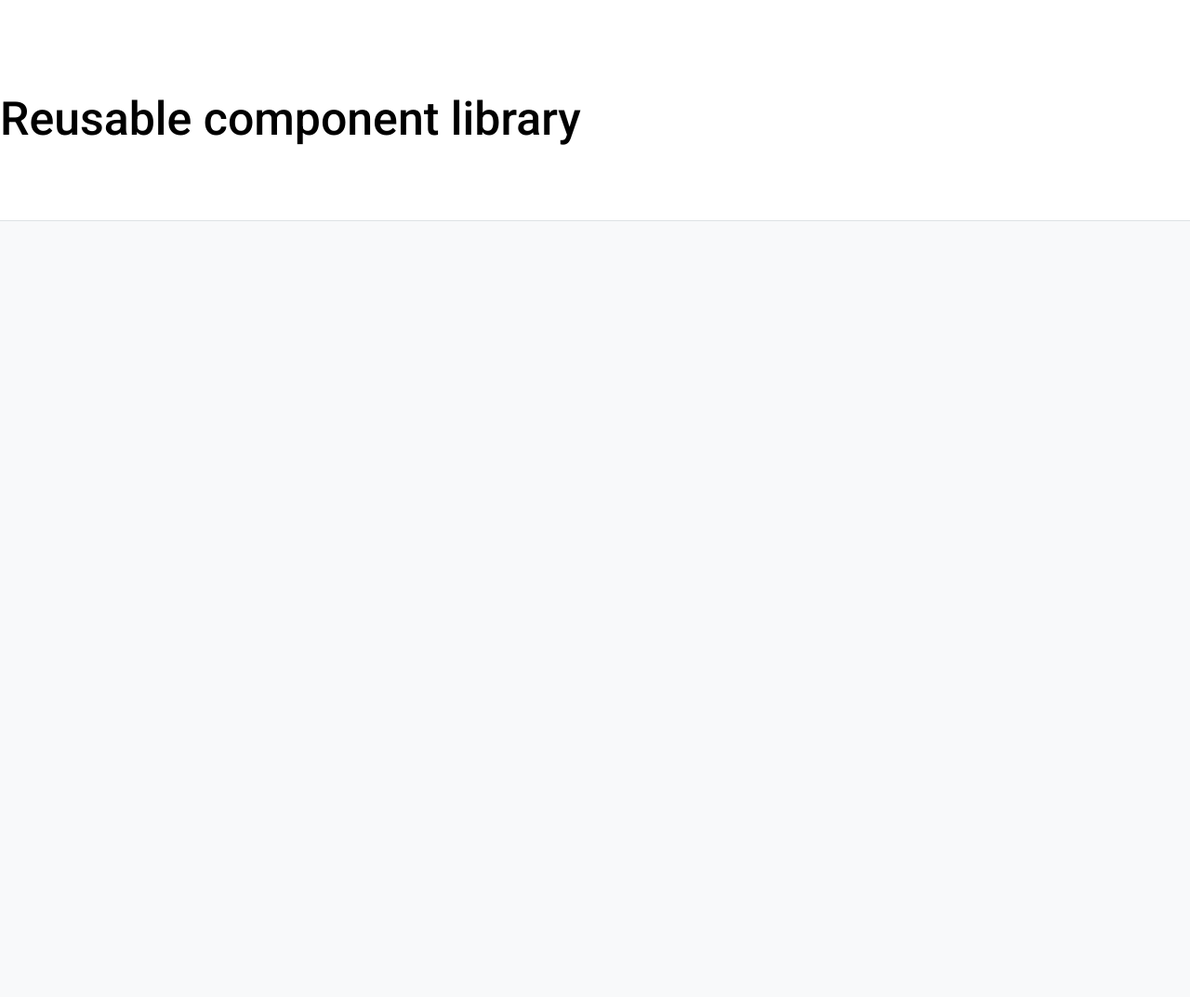
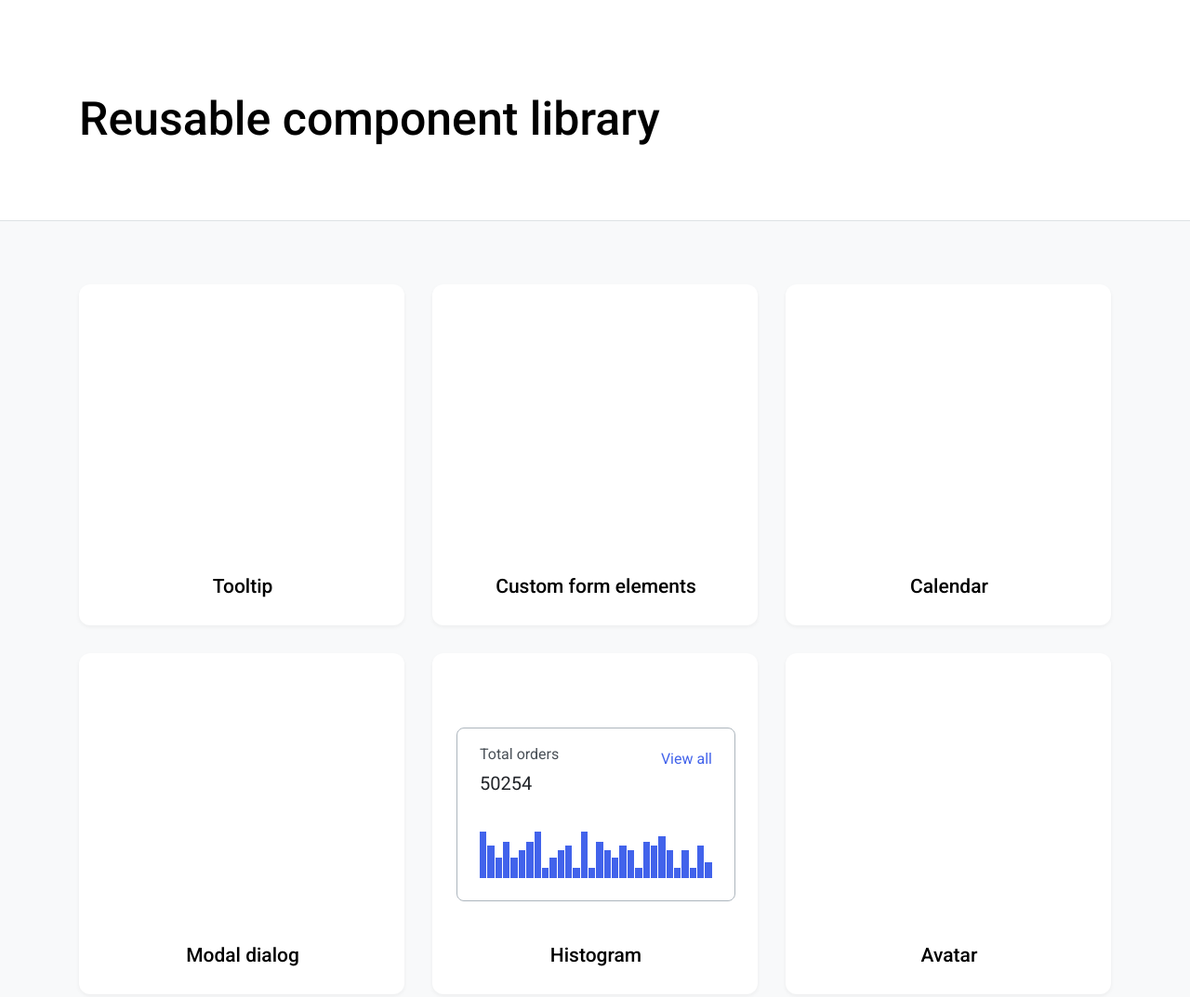
Before and after one commit to js-tasks-ru/htmlcss-20230911-4_frenky233, a website: page index.html in a window 1280 px wide. Shown: the top 1073 px of the page at 93% size. Drawn offline with Linux system fonts and the light colour scheme.

Commit message:
main commit

```diff
--- a/04-lection2/01-histogram/histogram.css
+++ b/04-lection2/01-histogram/histogram.css
@@ -4,6 +4,10 @@
 	border: 1px solid var(--grey-3);
 	border-radius: 8px;
 	padding: 16px 24px 24px;
+}
+
+.histogram_prewiew{
+	width: 100%;
 }
 
 .histogram__header{
--- a/assets/css/main.css
+++ b/assets/css/main.css
@@ -6,13 +6,21 @@
 @import '../../components/header/header.css';
 @import '../../components/header/__title/header__title.css';
 @import '../../components/main/main.css';
+@import '../../components/main/__content/main__content.css';
 @import '../../components/footer/footer.css';
 @import '../../components/footer/__desc/footer__desc.css';
 @import '../../components/footer/__title/footer__title.css';
+@import '../../components/card/card.css';
+@import '../../components/card/__title/card__title.css';
+@import '../../components/card/__lower/card__lower.css';
+@import '../../components/container/container.css';
 @import '../../components/font-styles/font-md.css';
 @import '../../03-lection1/01-button/button.css';
+@import '../../04-lection2/01-histogram/histogram.css';
 
 :root {
+    --container-width: 1110px;
+
     --white: #ffffff;
     --black: #212429;
     --pink: #F784AD;
@@ -44,3 +52,7 @@
 body {
     font-family: 'Roboto', sans-serif;
 }
+
+html, body{
+    height: 100%;
+}
--- /dev/null
+++ b/components/card/__lower/card__lower.css
@@ -0,0 +1,3 @@
+.card__lower{
+
+}
--- /dev/null
+++ b/components/card/__title/card__title.css
@@ -0,0 +1,9 @@
+.card__title{
+	color: var(--Black);
+	text-align: center;
+	font-size: 21px;
+	font-style: normal;
+	font-weight: 500;
+	line-height: normal;
+	margin: 0;
+}
--- /dev/null
+++ b/components/card/card.css
@@ -0,0 +1,11 @@
+.card{
+	display: flex;
+	flex-direction: column;
+	align-items: center;
+	justify-content: space-between;
+	flex-shrink: 1;
+	padding: 80px 24px 30px 26px;
+	background-color: var(--white);
+	border-radius: 12px;
+	box-shadow: 0px 2px 4px 0px rgba(33, 36, 41, 0.05);
+}
--- /dev/null
+++ b/components/container/container.css
@@ -0,0 +1,4 @@
+.container{
+	max-width: var(--container-width);
+	margin: 0 auto;
+}
--- /dev/null
+++ b/components/main/__content/main__content.css
@@ -0,0 +1,8 @@
+.main__content{
+	display: grid;
+	grid-template-columns: repeat(3, calc(33.3333% - 20px));
+    grid-template-rows: repeat(2, minmax(367px, auto));
+    grid-gap: 30px;
+	padding-top: 68px;
+	padding-bottom: 204px;
+}
--- a/components/main/main.css
+++ b/components/main/main.css
@@ -1,5 +1,5 @@
 .main{
 	background-color: var(--grey-1);
-	height: 1036px;
 	border-block: 1px solid var(--grey-2);
+	flex-grow: 1;
 }
--- a/components/page/page.css
+++ b/components/page/page.css
@@ -1,4 +1,7 @@
 .page{
+	height: 100%;
+	display: flex;
+	flex-direction: column;
 	margin: 0;
 	background-color: var(--white);
 }
--- a/index.html
+++ b/index.html
@@ -1,5 +1,4 @@
 <!DOCTYPE html>
-<!-- Главная страница -->
 <html lang="ru">
     <head>
         <meta charset="utf-8">
@@ -9,13 +8,88 @@
     <body>
         <div class="page">
             <header class="header">
-                <h1 class="header__title">Reusable component library</h1>
+                <div class="container">
+                    <h1 class="header__title">Reusable component library</h1>
+                </div>
             </header>
-            <section class="main">
-            </section>
+            <main class="main">
+                <div class="container">
+                    <div class="main__content">
+                        <div class="card">
+                            <div class="tooltip tooltip_prewiew">
+                            </div>
+                            <h4 class="card__title">Tooltip</h4>
+                        </div>
+                        <div class="card">
+                            <div class="form form_prewiew">
+                            </div>
+                            <h4 class="card__title">Custom form elements</h4>
+                        </div>
+                        <div class="card">
+                            <div class="calendar calendar_prewiew">
+                            </div>
+                            <h4 class="card__title">Calendar</h4>
+                        </div>
+                        <div class="card">
+                            <div class="modal modal_prewiew">
+                            </div>
+                            <h4 class="card__title">Modal dialog</h4>
+                        </div>
+                        <div class="card">
+                            <div class="histogram histogram_prewiew">
+                                <div class="histogram__header">
+                                    <h4 class="histogram__title">Total orders</h4>
+                                    <a href="" class="histogram__url">View all</a>
+                                </div>
+                                <div class="histogram__counter">50254</div>
+                                <div class="histogram__bars">
+                                    <div class="histogram__bar" style="height: 100%;"></div>
+                                    <div class="histogram__bar" style="height: 70%;"></div>
+                                    <div class="histogram__bar" style="height: 44%;"></div>
+                                    <div class="histogram__bar" style="height: 78%;"></div>
+                                    <div class="histogram__bar" style="height: 44%;"></div>
+                                    <div class="histogram__bar" style="height: 60%;"></div>
+                                    <div class="histogram__bar" style="height: 78%;"></div>
+                                    <div class="histogram__bar" style="height: 100%;"></div>
+                                    <div class="histogram__bar" style="height: 22%;"></div>
+                                    <div class="histogram__bar" style="height: 44%;"></div>
+                                    <div class="histogram__bar" style="height: 60%;"></div>
+                                    <div class="histogram__bar" style="height: 70%;"></div>
+                                    <div class="histogram__bar" style="height: 22%;"></div>
+                                    <div class="histogram__bar" style="height: 100%;"></div>
+                                    <div class="histogram__bar" style="height: 22%;"></div>
+                                    <div class="histogram__bar" style="height: 78%;"></div>
+                                    <div class="histogram__bar" style="height: 60%;"></div>
+                                    <div class="histogram__bar" style="height: 44%;"></div>
+                                    <div class="histogram__bar" style="height: 70%;"></div>
+                                    <div class="histogram__bar" style="height: 60%;"></div>
+                                    <div class="histogram__bar" style="height: 22%;"></div>
+                                    <div class="histogram__bar" style="height: 78%;"></div>
+                                    <div class="histogram__bar" style="height: 70%;"></div>
+                                    <div class="histogram__bar" style="height: 90%;"></div>
+                                    <div class="histogram__bar" style="height: 60%;"></div>
+                                    <div class="histogram__bar" style="height: 22%;"></div>
+                                    <div class="histogram__bar" style="height: 60%;"></div>
+                                    <div class="histogram__bar" style="height: 22%;"></div>
+                                    <div class="histogram__bar" style="height: 70%;"></div>
+                                    <div class="histogram__bar" style="height: 34%;"></div>
+                                </div>
+                            </div>
+                            <h4 class="card__title">Histogram</h4>
+                        </div>
+                        <div class="card">
+                            <div class="avatar avatar_prewiew">
+                            </div>
+                            <h4 class="card__title">Avatar</h4>
+                        </div>
+                    </div>
+                </div>
+            </main>
             <footer class="footer">
-                <h2 class="footer__title">About</h2>
-                <p class ="footer__desc">This project is a collection of professionally designed, pre-built, fully responsive HTML snippets you can drop into your projects. Get started by checking out our free preview components, or browsing the PNG previews in the categories you're most curious about.</p>
+                <div class="container">
+                    <h2 class="footer__title">About</h2>
+                    <p class ="footer__desc">This project is a collection of professionally designed, pre-built, fully responsive HTML snippets you can drop into your projects. Get started by checking out our free preview components, or browsing the PNG previews in the categories you're most curious about.</p>
+                </div>
             </footer>
         </div>
     </body>
```
